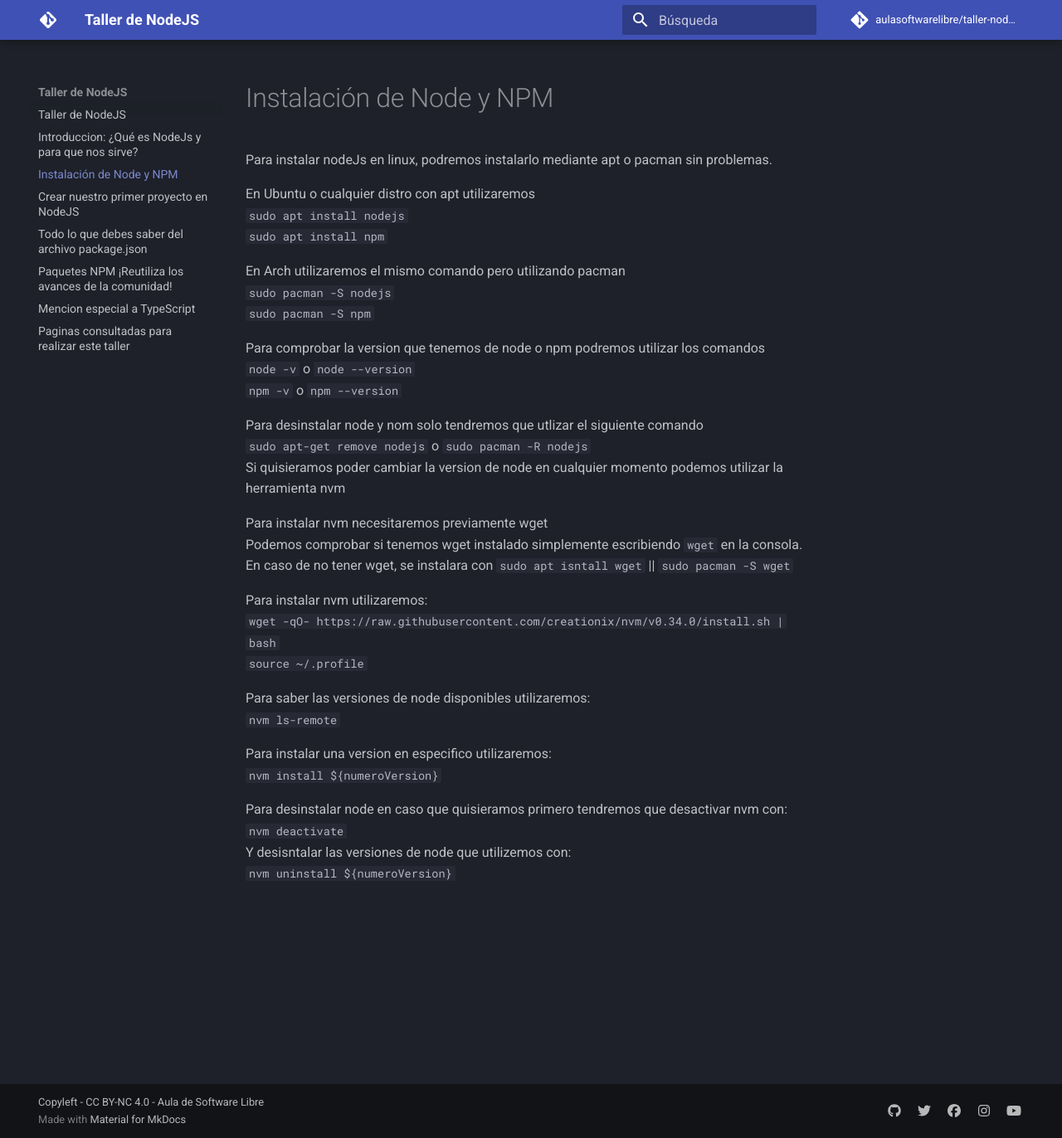
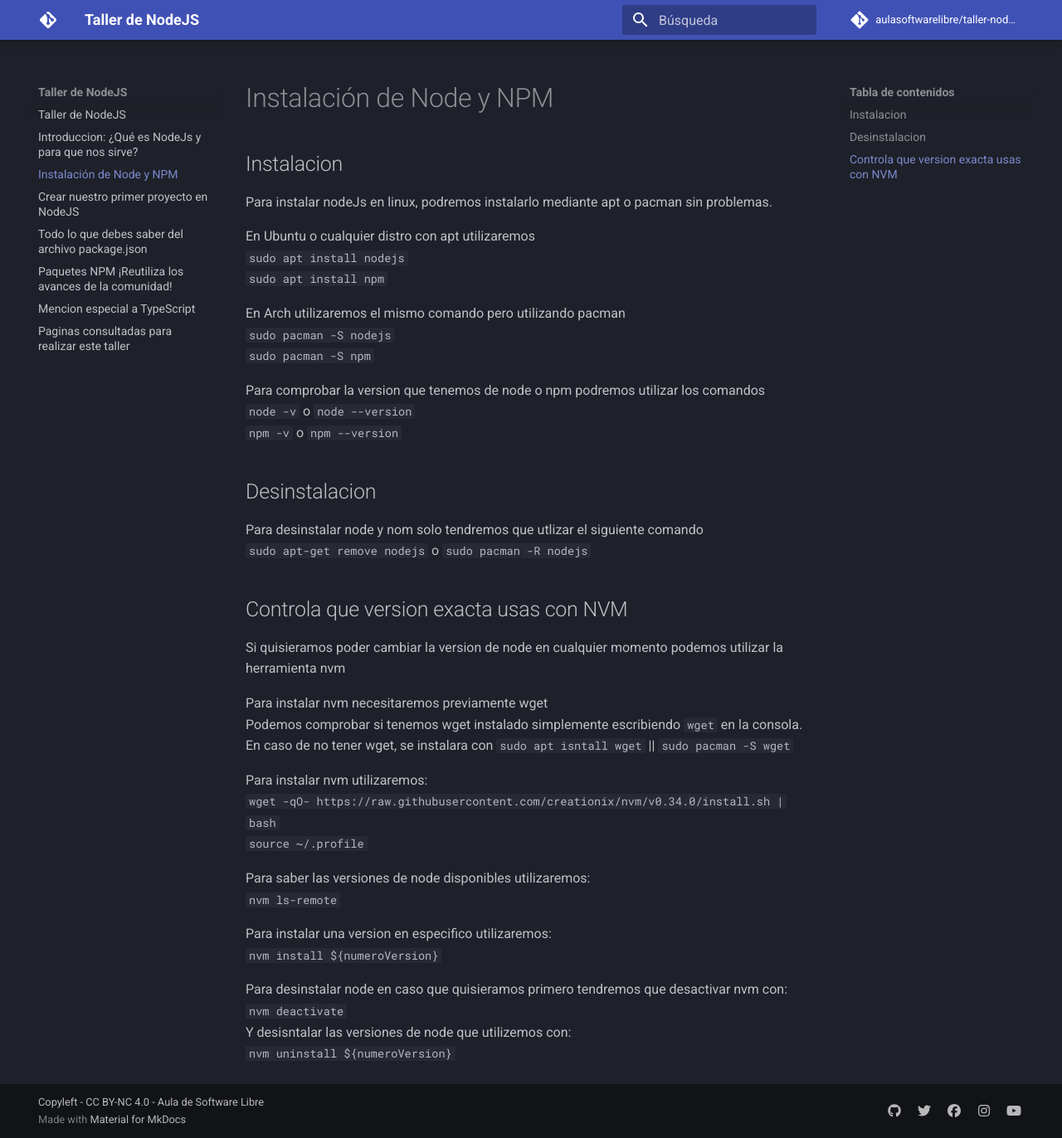
Before and after one commit to aulasoftwarelibre/taller-nodeJs, an MkDocs documentation site: the page built from docs/instalacion.md, in a window 1280 px wide and 1372 px high. Shown: the whole window at 83% size. Built offline with MkDocs 1.6.1 and Material for MkDocs 9.7.7, drawn with Linux system fonts in a browser that asks for light colours; comment, search, counter and statistics services are not loaded.

Commit message:
chore: Titulos de instalacion y introduccion

```diff
--- a/docs/instalacion.md
+++ b/docs/instalacion.md
@@ -1,4 +1,6 @@
 # Instalación de Node y NPM
+
+## Instalacion
 
 Para instalar nodeJs en linux, podremos instalarlo mediante apt o pacman sin problemas.
 
@@ -14,8 +16,13 @@
 `node -v` o `node --version`</br>
 `npm -v` o `npm --version`
 
+## Desinstalacion
+
 Para desinstalar node y nom solo tendremos que utlizar el siguiente comando </br>
 `sudo apt-get remove nodejs` o  `sudo pacman -R nodejs`</br>
+
+## Controla que version exacta usas con NVM
+
 Si quisieramos poder cambiar la version de node en cualquier momento podemos utilizar la herramienta nvm
 
 Para instalar nvm necesitaremos previamente wget</br>
```
Also changed, not shown: docs/introduccion.md (+6 -0 lines).
